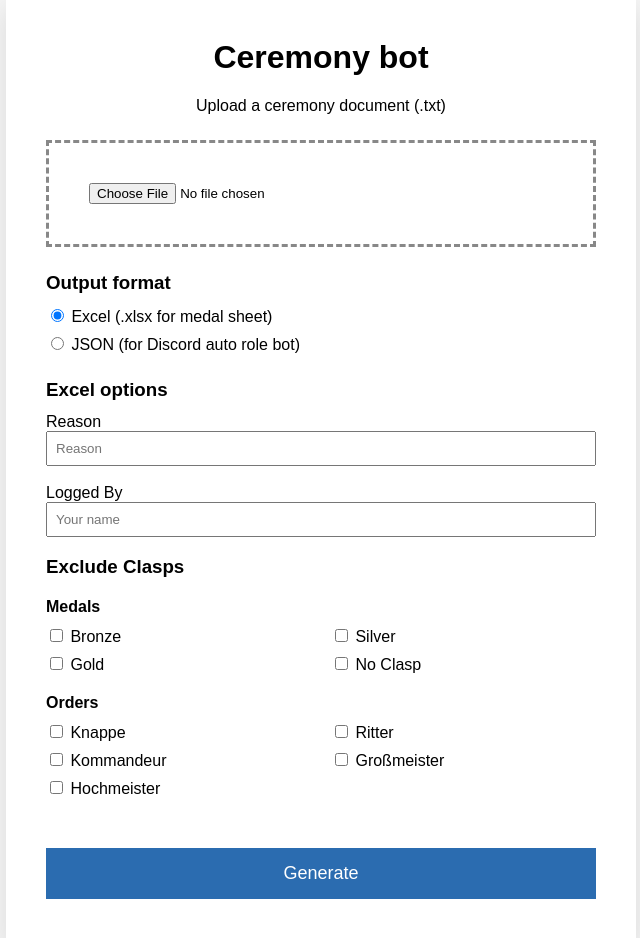
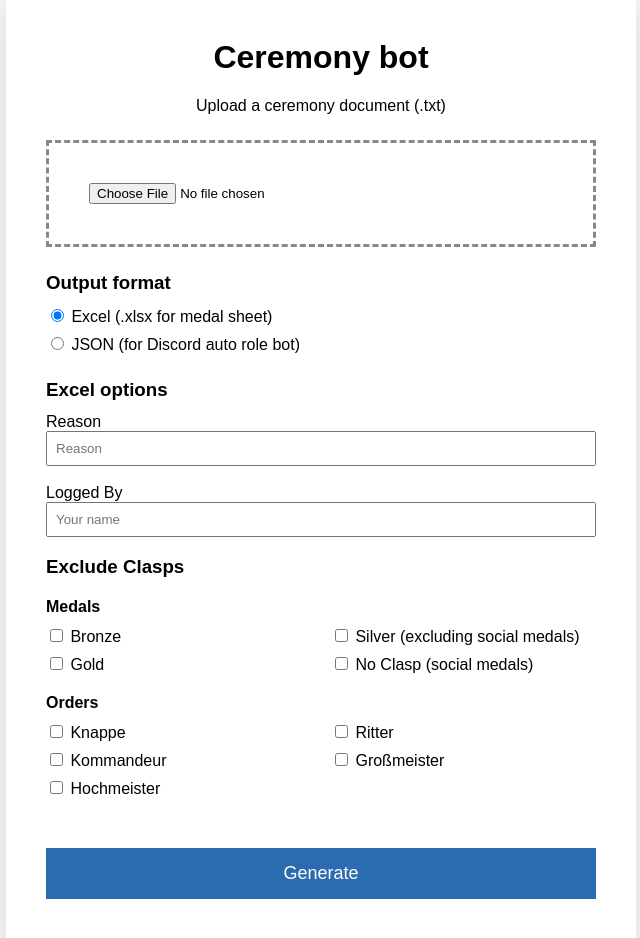
Before and after one commit to Cosmin127/Ceremony-bot, a Flask app: page / in a window 1280 px wide. Shown: the part 31-969 px from the top of the page, without its empty margins (319-959 px from the left). Run offline with Flask 3, Linux system fonts and the light colour scheme.

Commit message:
update checkbox labels for atheeqs

```diff
--- a/templates/index.html
+++ b/templates/index.html
@@ -230,11 +230,11 @@
 
                 <label><input type="checkbox" name="exclude_bronze"> Bronze</label>
 
-                <label><input type="checkbox" name="exclude_silver"> Silver</label>
+                <label><input type="checkbox" name="exclude_silver"> Silver (excluding social medals)</label>
 
                 <label><input type="checkbox" name="exclude_gold"> Gold</label>
 
-                <label><input type="checkbox" name="exclude_no"> No Clasp</label>
+                <label><input type="checkbox" name="exclude_no"> No Clasp (social medals)</label>
 
             </div>
 
```
